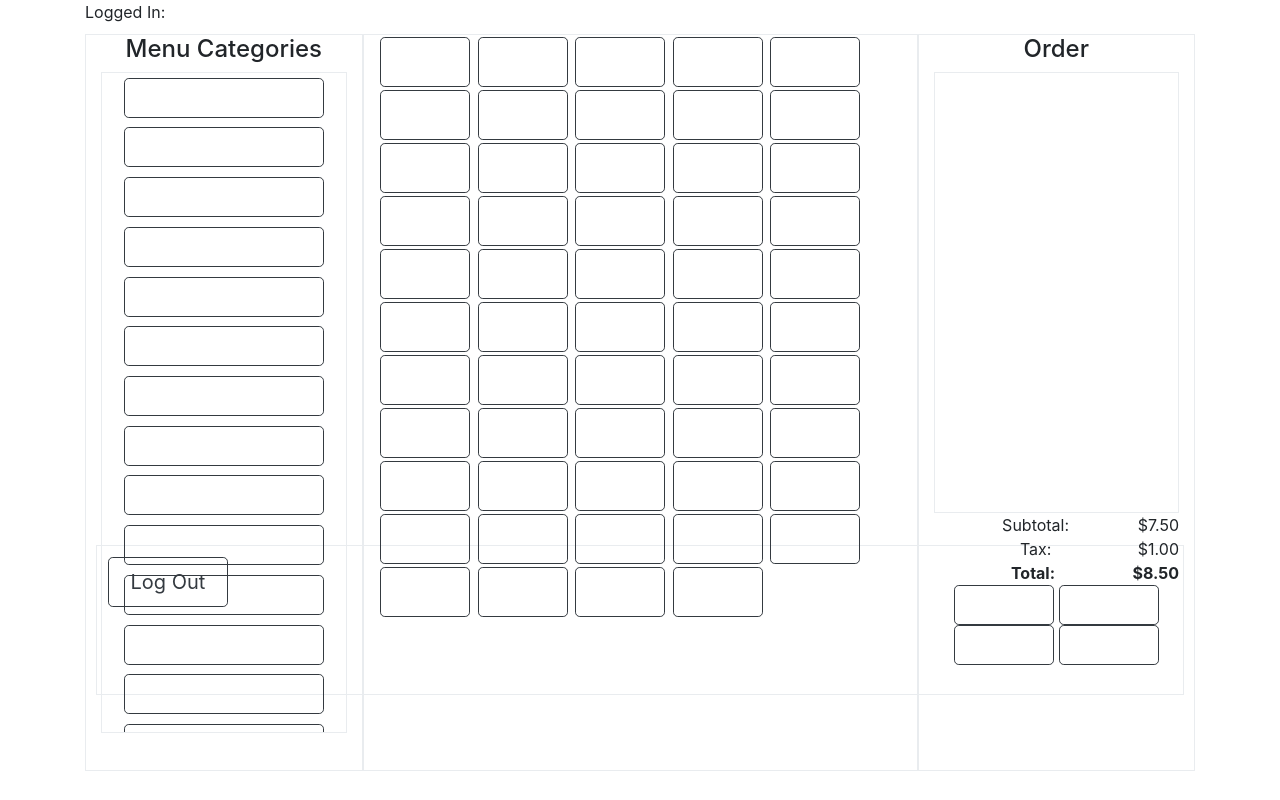
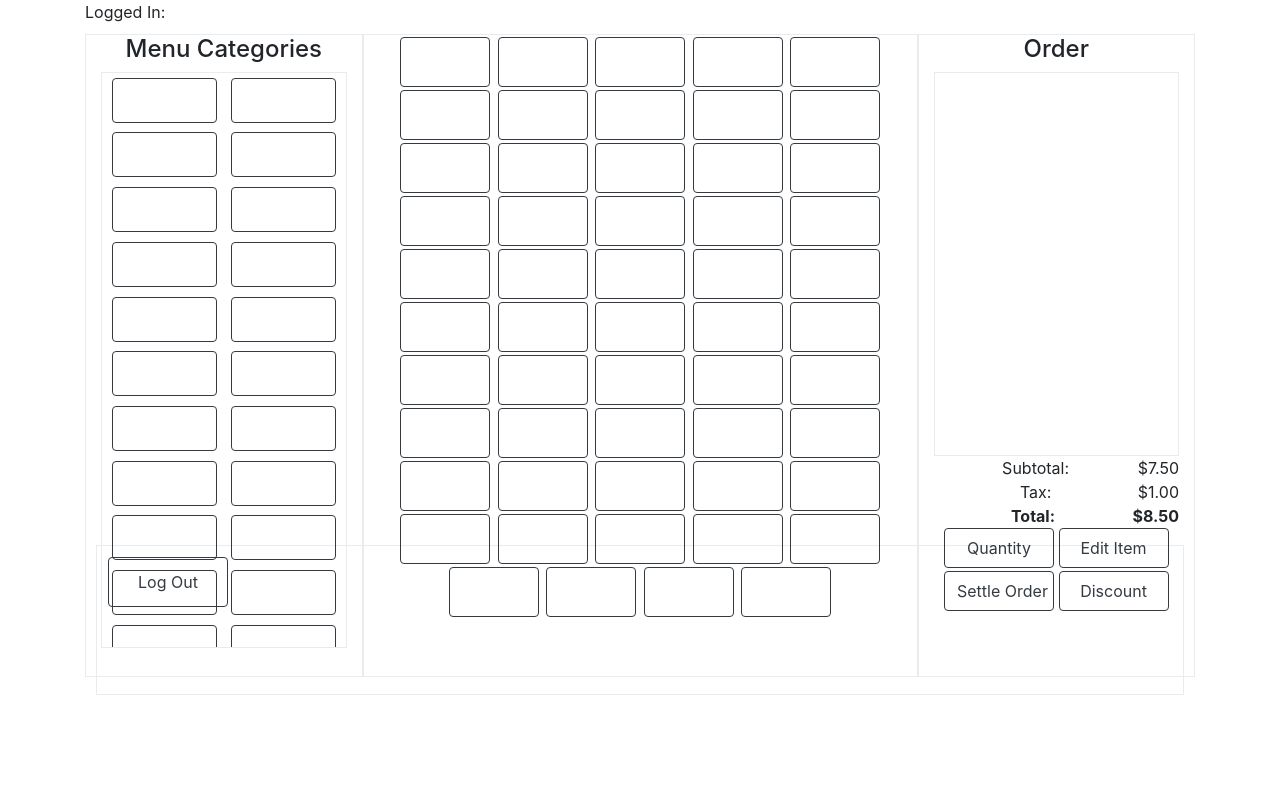
Before and after one commit to mwang25277/PsychPOS, a website: page public_html/main_order.html in a window 1280 px wide. Drawn offline with nearby package versions, Linux system fonts and the light colour scheme.

Commit message:
fixed button columns

```diff
--- a/public_html/main_order.css
+++ b/public_html/main_order.css
@@ -6,6 +6,7 @@ body, html{
 }
 
 #button_grid {
+	text-align: center;
 	overflow: scroll;
 	width:615px;
 }
@@ -32,13 +33,15 @@ body, html{
 }
 
 .order_b {
-	width: 100px;
+	width: 110px;
 	height: 40px;
+	margin-bottom: 1%;
+	vertical-align: center;
 }
 
 .category_b {
-	width: 200px;
-	height: 40px;
+	width: 105px;
+	height: 45px;
 	margin: 2%;
 }
 
--- a/public_html/main_order.html
+++ b/public_html/main_order.html
@@ -24,77 +24,85 @@
            <div id="col1" class="col-md-3 border">
               <h4 align="center">Menu Categories</h4>
                 <div id="menu_cat" class="border">
-                    <button type="button" class="btn btn-lg btn-outline-dark category_b"></button>
-                    <button type="button" class="btn btn-lg btn-outline-dark category_b"></button>
-                    <button type="button" class="btn btn-lg btn-outline-dark category_b"></button>
-                    <button type="button" class="btn btn-lg btn-outline-dark category_b"></button>
-                    <button type="button" class="btn btn-lg btn-outline-dark category_b"></button>
-                    <button type="button" class="btn btn-lg btn-outline-dark category_b"></button>
-                    <button type="button" class="btn btn-lg btn-outline-dark category_b"></button>
-                    <button type="button" class="btn btn-lg btn-outline-dark category_b"></button>
-                    <button type="button" class="btn btn-lg btn-outline-dark category_b"></button>
-                    <button type="button" class="btn btn-lg btn-outline-dark category_b"></button>
-                    <button type="button" class="btn btn-lg btn-outline-dark category_b"></button>
-                    <button type="button" class="btn btn-lg btn-outline-dark category_b"></button>
-                    <button type="button" class="btn btn-lg btn-outline-dark category_b"></button>
-                    <button type="button" class="btn btn-lg btn-outline-dark category_b"></button>
+                    <button type="button" class="btn  btn-outline-dark category_b"></button>
+                    <button type="button" class="btn  btn-outline-dark category_b"></button>
+                    <button type="button" class="btn  btn-outline-dark category_b"></button>
+                    <button type="button" class="btn  btn-outline-dark category_b"></button>
+                    <button type="button" class="btn  btn-outline-dark category_b"></button>
+                    <button type="button" class="btn  btn-outline-dark category_b"></button>
+                    <button type="button" class="btn  btn-outline-dark category_b"></button>
+                    <button type="button" class="btn  btn-outline-dark category_b"></button>
+                    <button type="button" class="btn  btn-outline-dark category_b"></button>
+                    <button type="button" class="btn  btn-outline-dark category_b"></button>
+                    <button type="button" class="btn  btn-outline-dark category_b"></button>
+                    <button type="button" class="btn  btn-outline-dark category_b"></button>
+                    <button type="button" class="btn  btn-outline-dark category_b"></button>
+                    <button type="button" class="btn  btn-outline-dark category_b"></button>
+                    <button type="button" class="btn  btn-outline-dark category_b"></button>
+                    <button type="button" class="btn  btn-outline-dark category_b"></button>
+                    <button type="button" class="btn  btn-outline-dark category_b"></button>
+                    <button type="button" class="btn  btn-outline-dark category_b"></button>
+                    <button type="button" class="btn  btn-outline-dark category_b"></button>
+                    <button type="button" class="btn  btn-outline-dark category_b"></button>
+                    <button type="button" class="btn  btn-outline-dark category_b"></button>
+                    <button type="button" class="btn  btn-outline-dark category_b"></button>
                 </div>
            </div>
            <div id="button_grid" class="col-md-6 border">
-                <button type="button" class="btn btn-lg btn-outline-dark grid"></button>
-                <button type="button" class="btn btn-lg btn-outline-dark grid"></button>
-                <button type="button" class="btn btn-lg btn-outline-dark grid"></button>
-                <button type="button" class="btn btn-lg btn-outline-dark grid"></button>
-                <button type="button" class="btn btn-lg btn-outline-dark grid"></button>
-                <button type="button" class="btn btn-lg btn-outline-dark grid"></button>
-                <button type="button" class="btn btn-lg btn-outline-dark grid"></button>
-                <button type="button" class="btn btn-lg btn-outline-dark grid"></button>
-                <button type="button" class="btn btn-lg btn-outline-dark grid"></button>
-                <button type="button" class="btn btn-lg btn-outline-dark grid"></button>
-                <button type="button" class="btn btn-lg btn-outline-dark grid"></button>
-                <button type="button" class="btn btn-lg btn-outline-dark grid"></button>
-                <button type="button" class="btn btn-lg btn-outline-dark grid"></button>
-                <button type="button" class="btn btn-lg btn-outline-dark grid"></button>
-                <button type="button" class="btn btn-lg btn-outline-dark grid"></button>
-                <button type="button" class="btn btn-lg btn-outline-dark grid"></button>
-                <button type="button" class="btn btn-lg btn-outline-dark grid"></button>
-                <button type="button" class="btn btn-lg btn-outline-dark grid"></button>
-                <button type="button" class="btn btn-lg btn-outline-dark grid"></button>
-                <button type="button" class="btn btn-lg btn-outline-dark grid"></button>
-                <button type="button" class="btn btn-lg btn-outline-dark grid"></button>
-                <button type="button" class="btn btn-lg btn-outline-dark grid"></button>
-                <button type="button" class="btn btn-lg btn-outline-dark grid"></button>
-                <button type="button" class="btn btn-lg btn-outline-dark grid"></button>
-                <button type="button" class="btn btn-lg btn-outline-dark grid"></button>
-                <button type="button" class="btn btn-lg btn-outline-dark grid"></button>
-                <button type="button" class="btn btn-lg btn-outline-dark grid"></button>
-                <button type="button" class="btn btn-lg btn-outline-dark grid"></button>
-                <button type="button" class="btn btn-lg btn-outline-dark grid"></button>
-                <button type="button" class="btn btn-lg btn-outline-dark grid"></button>
-                <button type="button" class="btn btn-lg btn-outline-dark grid"></button>
-                <button type="button" class="btn btn-lg btn-outline-dark grid"></button>
-                <button type="button" class="btn btn-lg btn-outline-dark grid"></button>
-                <button type="button" class="btn btn-lg btn-outline-dark grid"></button>
-                <button type="button" class="btn btn-lg btn-outline-dark grid"></button>
-                <button type="button" class="btn btn-lg btn-outline-dark grid"></button>
-                <button type="button" class="btn btn-lg btn-outline-dark grid"></button>
-                <button type="button" class="btn btn-lg btn-outline-dark grid"></button>
-                <button type="button" class="btn btn-lg btn-outline-dark grid"></button>
-                <button type="button" class="btn btn-lg btn-outline-dark grid"></button>
-                <button type="button" class="btn btn-lg btn-outline-dark grid"></button>
-                <button type="button" class="btn btn-lg btn-outline-dark grid"></button>
-                <button type="button" class="btn btn-lg btn-outline-dark grid"></button>
-                <button type="button" class="btn btn-lg btn-outline-dark grid"></button>
-                <button type="button" class="btn btn-lg btn-outline-dark grid"></button>
-                <button type="button" class="btn btn-lg btn-outline-dark grid"></button>
-                <button type="button" class="btn btn-lg btn-outline-dark grid"></button>
-                <button type="button" class="btn btn-lg btn-outline-dark grid"></button>
-                <button type="button" class="btn btn-lg btn-outline-dark grid"></button>
-                <button type="button" class="btn btn-lg btn-outline-dark grid"></button>
-                <button type="button" class="btn btn-lg btn-outline-dark grid"></button>
-                <button type="button" class="btn btn-lg btn-outline-dark grid"></button>
-                <button type="button" class="btn btn-lg btn-outline-dark grid"></button>
-                <button type="button" class="btn btn-lg btn-outline-dark grid"></button>
+                <button type="button" class="btn  btn-outline-dark grid"></button>
+                <button type="button" class="btn  btn-outline-dark grid"></button>
+                <button type="button" class="btn  btn-outline-dark grid"></button>
+                <button type="button" class="btn  btn-outline-dark grid"></button>
+                <button type="button" class="btn  btn-outline-dark grid"></button>
+                <button type="button" class="btn  btn-outline-dark grid"></button>
+                <button type="button" class="btn  btn-outline-dark grid"></button>
+                <button type="button" class="btn  btn-outline-dark grid"></button>
+                <button type="button" class="btn  btn-outline-dark grid"></button>
+                <button type="button" class="btn  btn-outline-dark grid"></button>
+                <button type="button" class="btn  btn-outline-dark grid"></button>
+                <button type="button" class="btn  btn-outline-dark grid"></button>
+                <button type="button" class="btn  btn-outline-dark grid"></button>
+                <button type="button" class="btn  btn-outline-dark grid"></button>
+                <button type="button" class="btn  btn-outline-dark grid"></button>
+                <button type="button" class="btn  btn-outline-dark grid"></button>
+                <button type="button" class="btn  btn-outline-dark grid"></button>
+                <button type="button" class="btn  btn-outline-dark grid"></button>
+                <button type="button" class="btn  btn-outline-dark grid"></button>
+                <button type="button" class="btn  btn-outline-dark grid"></button>
+                <button type="button" class="btn  btn-outline-dark grid"></button>
+                <button type="button" class="btn  btn-outline-dark grid"></button>
+                <button type="button" class="btn  btn-outline-dark grid"></button>
+                <button type="button" class="btn  btn-outline-dark grid"></button>
+                <button type="button" class="btn  btn-outline-dark grid"></button>
+                <button type="button" class="btn  btn-outline-dark grid"></button>
+                <button type="button" class="btn  btn-outline-dark grid"></button>
+                <button type="button" class="btn  btn-outline-dark grid"></button>
+                <button type="button" class="btn  btn-outline-dark grid"></button>
+                <button type="button" class="btn  btn-outline-dark grid"></button>
+                <button type="button" class="btn  btn-outline-dark grid"></button>
+                <button type="button" class="btn  btn-outline-dark grid"></button>
+                <button type="button" class="btn  btn-outline-dark grid"></button>
+                <button type="button" class="btn  btn-outline-dark grid"></button>
+                <button type="button" class="btn  btn-outline-dark grid"></button>
+                <button type="button" class="btn  btn-outline-dark grid"></button>
+                <button type="button" class="btn  btn-outline-dark grid"></button>
+                <button type="button" class="btn  btn-outline-dark grid"></button>
+                <button type="button" class="btn  btn-outline-dark grid"></button>
+                <button type="button" class="btn  btn-outline-dark grid"></button>
+                <button type="button" class="btn  btn-outline-dark grid"></button>
+                <button type="button" class="btn  btn-outline-dark grid"></button>
+                <button type="button" class="btn  btn-outline-dark grid"></button>
+                <button type="button" class="btn  btn-outline-dark grid"></button>
+                <button type="button" class="btn  btn-outline-dark grid"></button>
+                <button type="button" class="btn  btn-outline-dark grid"></button>
+                <button type="button" class="btn  btn-outline-dark grid"></button>
+                <button type="button" class="btn  btn-outline-dark grid"></button>
+                <button type="button" class="btn  btn-outline-dark grid"></button>
+                <button type="button" class="btn  btn-outline-dark grid"></button>
+                <button type="button" class="btn  btn-outline-dark grid"></button>
+                <button type="button" class="btn  btn-outline-dark grid"></button>
+                <button type="button" class="btn  btn-outline-dark grid"></button>
+                <button type="button" class="btn  btn-outline-dark grid"></button>
            </div>
            <div  id="order" class="col-md-3 border" style="overflow:scroll; text-align:center">
                 <h4 align="center">Order</h4>
@@ -103,18 +111,18 @@
                 <div><a>Tax:</a><a id="tax" style="float:right">$1.00</a></div>
                 <div><b><a>Total:</a><a id="total" style="float:right">$8.50</a></b></div>
                 <row align="center">
-                    <button type="button" class="btn btn-lg btn-outline-dark order_b"></button>
-                    <button type="button" class="btn btn-lg btn-outline-dark order_b"></button>
+                    <button type="button" class="btn btn-outline-dark order_b" data-toggle="modal" data-target="quantityModal">Quantity</button>
+                    <button type="button" class="btn btn-outline-dark order_b">Edit Item</button>
                 </row>
                 <row>
-                    <button type="button" class="btn btn-lg btn-outline-dark order_b"></button>
-                    <button type="button" class="btn btn-lg btn-outline-dark order_b"></button>
+                    <button type="button" class="btn  btn-outline-dark order_b">Settle Order</button>
+                    <button type="button" class="btn btn-outline-dark order_b">Discount</button>
                 </row>
             </div>
         </div> <!-- end row !-->
     </div> <!-- end row container !-->
     <div id="bottom_buttons" class="border">
-        <button id="logout" type="button" class="btn btn-lg btn-outline-dark btm_bar">Log Out</button>
+        <button id="logout" type="button" class="btn btn-outline-dark btm_bar">Log Out</button>
     </div>
 
 
```
